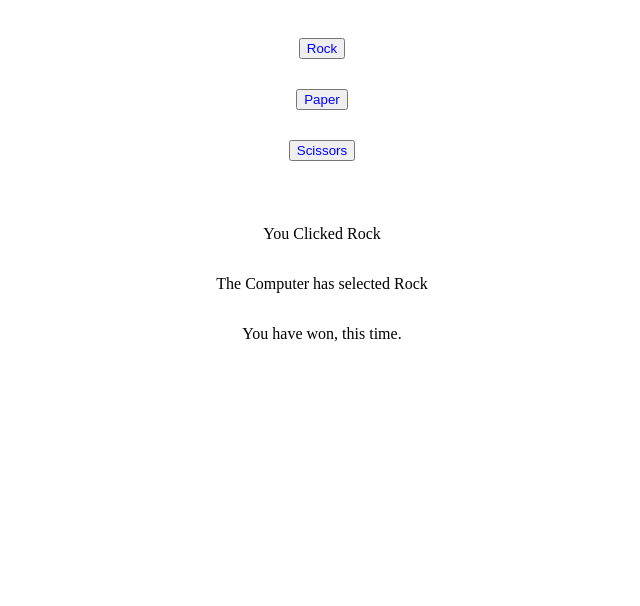
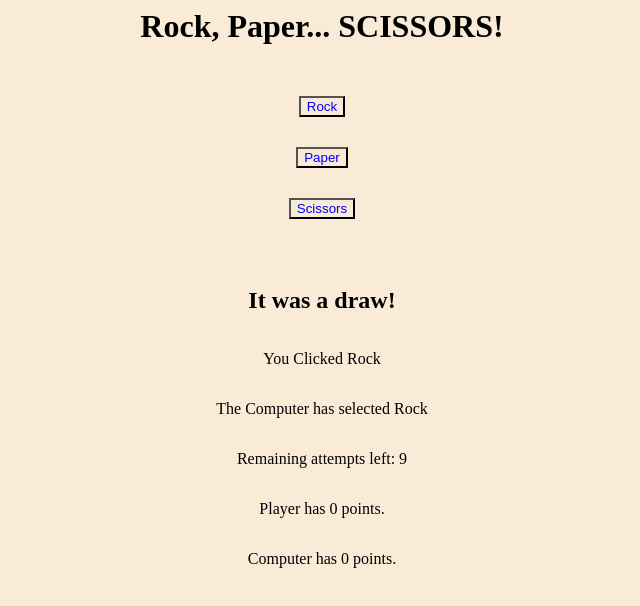
Before and after one commit to 13011brett/rock-paper-scissors, a plain HTML site: page index.html in a window 1280 px wide. Both pictures are taken after a click on the button "Rock". Shown: the whole page, without its empty margins (318-958 px from the left). Drawn offline with Linux system fonts and the light colour scheme.

Commit message:
Nearly done, all works and buttons remove at 0

```diff
--- a/index.html
+++ b/index.html
@@ -1,6 +1,9 @@
 <html>
     <head>
         <style>
+            *{
+                background-color: antiquewhite;
+            }
             .basic{
                 display:flex;
                 flex-direction: column;
@@ -19,20 +22,28 @@
                 margin-top: 30px;
                 color: blue;
             }
+            h1{
+                display:flex;
+                justify-content: center;
+                align-items: center;
+            }
 
         </style>
     </head>
     <body>
+        <h1>Rock, Paper... SCISSORS!</h1>
         <div class="basic">
             <button class="flex1" id="rock">Rock</button>
             <button class="flex1" id="paper">Paper</button>
             <button class="flex1" id="scissors">Scissors</button> <br>
         </div>
         <div class="basic2">
+            <h2 id="status"></h2>
             <p id="text"></p>
             <p id="comp"></p>
-            <p id="status"></p>
-            <p id="tries"></p>
+            <p>Remaining attempts left: <span id="tries"> </span></p>
+            <p>Player has <span id="scoreplayer" ></span> points. </p>
+            <p>Computer has <span id="scorecomp" ></span> points. </p>
         </div>
         <script src="script.js">
 
--- a/script.js
+++ b/script.js
@@ -8,6 +8,12 @@ const buttons = document.querySelectorAll('button');
 const output = document.querySelector('#text');
 const compOutput = document.querySelector('#comp');
 var result = document.querySelector("#status");
+var tries = document.querySelector("#tries");
+var playScore = document.querySelector("#scoreplayer");
+var compScore = document.querySelector("#scorecomp");
+
+
+
 
 const choices = Object.keys(Object.freeze({
     Rock: 0,
@@ -20,6 +26,10 @@ var playerPoints = 0;
 var computerPoints = 0;
 var remainingTurns = 10;
 
+playScore.innerHTML = playerPoints;
+tries.innerHTML = remainingTurns;
+compScore.innerHTML = computerPoints;
+
 function getComputerChoice(){
     computerChoice = choices[getRandomChoice()];
     compOutput.innerHTML = "The Computer has selected " + computerChoice;
@@ -28,8 +38,8 @@ function getComputerChoice(){
 function getRandomChoice(){
     return Math.floor(Math.random() * (choices.length));
 }
+
 function checkWinner(player, computer){
-
 
     result.innerHTML = '';
     if(player === computer){
@@ -76,7 +86,7 @@ function checkWinner(player, computer){
             }
 
             if(computer === 'Scissors'){
-                computerPoints--;
+                computerPoints++;
                 return false;
             }
 
@@ -97,8 +107,19 @@ for(let i = 0; i < buttons.length; i++ ){
         output.innerHTML = 'You Clicked ' + playerChoice;
         getComputerChoice();
         var winner = checkWinner(playerChoice, computerChoice);
-        (!winner && result.innerHTML === '') ? result.innerHTML = 'You have lost the duel...' : result.innerHTML = 'You have won, this time.';
+        if(result.innerHTML === '') !winner ? result.innerHTML = 'You have lost the duel...' : result.innerHTML = 'You have won, this time.';
+        remainingTurns--;
+        playScore.innerHTML = playerPoints;
+        compScore.innerHTML = computerPoints;
+        tries.innerHTML = remainingTurns;
+        if(remainingTurns <= 0){
+            (buttons.forEach(function myFunction(button){
+                button.remove();
+            }));
 
-        remainingTurns--;
+
+
+        }
+
     });
 }
```
